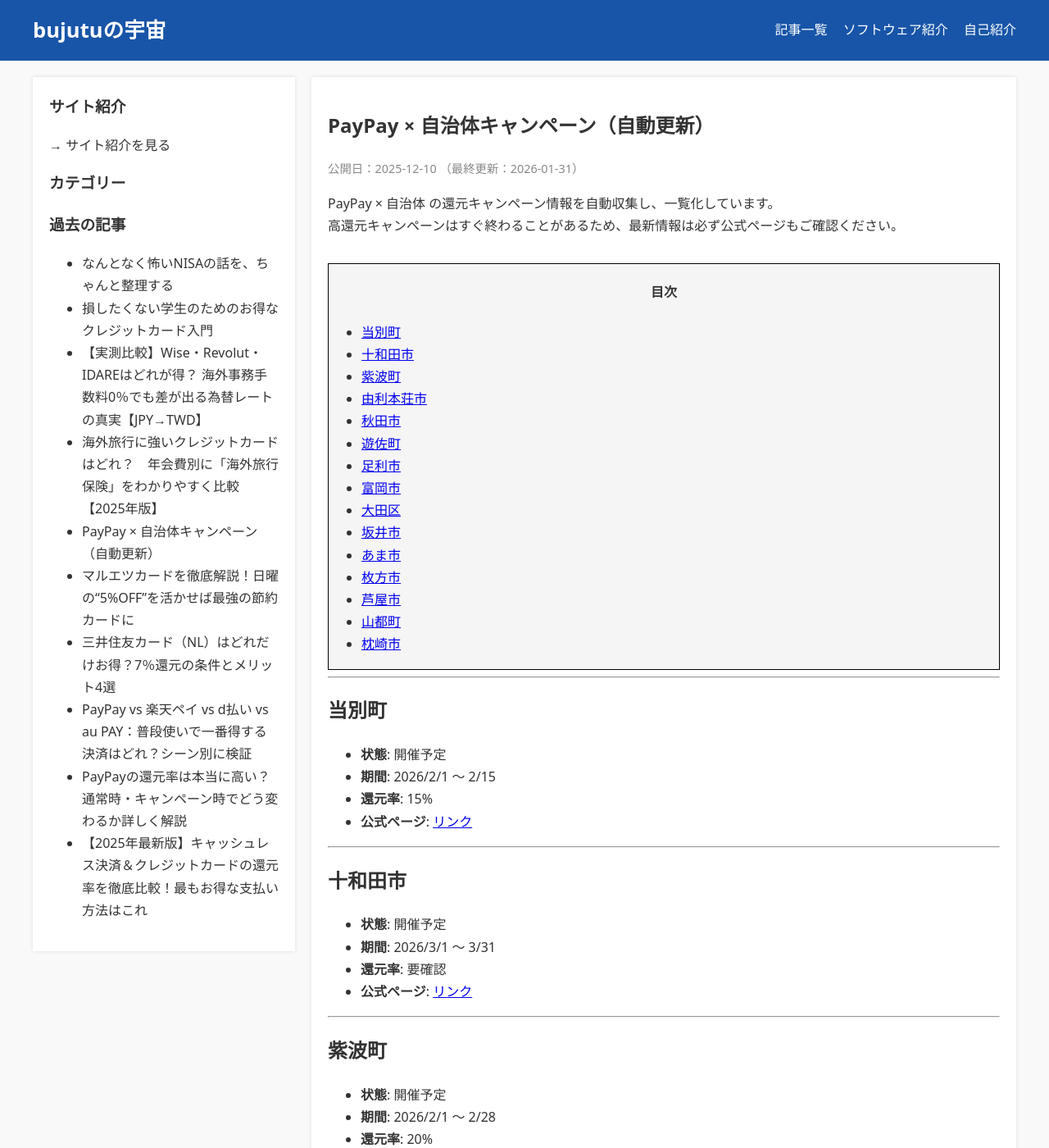
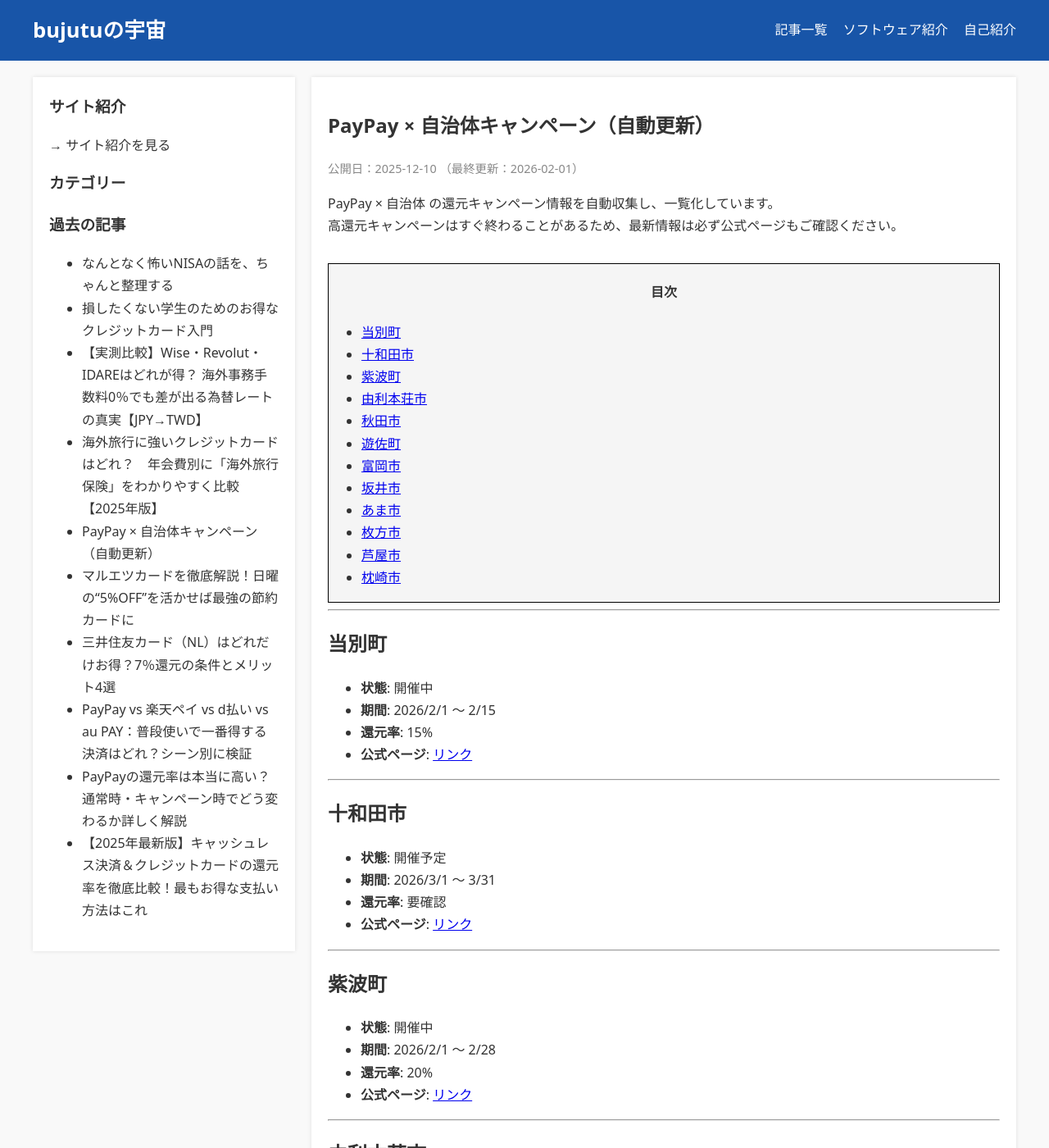
Before and after one commit to bujutu/bujutu.github.io, a Jekyll site: the page built from _posts/2025-12-10-paypay-campaigns.md, in a window 1280 px wide and 1400 px high. Shown: the whole window at 82% size. Built offline with Jekyll 4.4.1, drawn with Linux system fonts in a browser that asks for light colours; some of the changed text lies outside the part shown.

Commit message:
Auto-update PayPay campaigns

```diff
--- a/_posts/2025-12-10-paypay-campaigns.md
+++ b/_posts/2025-12-10-paypay-campaigns.md
@@ -1,7 +1,7 @@
 ---
 title: "PayPay × 自治体キャンペーン（自動更新）"
 layout: post
-last_modified_at: 2026-01-31 09:23:49
+last_modified_at: 2026-02-01 09:27:06
 description: "PayPayと自治体のポイント還元キャンペーン一覧（自動更新）。"
 tags: [paypay, 自治体, キャンペーン, 自動更新]
 ---
@@ -19,7 +19,7 @@ PayPay × 自治体 の還元キャンペーン情報を自動収集し、一覧
 
 ## 当別町
 
-- **状態**: 開催予定
+- **状態**: 開催中
 - **期間**: 2026/2/1 〜 2/15
 - **還元率**: 15%
 - **公式ページ**: [リンク](https://paypay.ne.jp/event/hokkaido-tobetsu-town-20260201/)
@@ -37,7 +37,7 @@ PayPay × 自治体 の還元キャンペーン情報を自動収集し、一覧
 
 ## 紫波町
 
-- **状態**: 開催予定
+- **状態**: 開催中
 - **期間**: 2026/2/1 〜 2/28
 - **還元率**: 20%
 - **公式ページ**: [リンク](https://paypay.ne.jp/event/iwate-shiwa-town-20260201/)
@@ -46,7 +46,7 @@ PayPay × 自治体 の還元キャンペーン情報を自動収集し、一覧
 
 ## 由利本荘市
 
-- **状態**: 開催予定
+- **状態**: 開催中
 - **期間**: 2026/2/1 〜 2/28
 - **還元率**: 20%
 - **公式ページ**: [リンク](https://paypay.ne.jp/event/akita-yurihonjo-city-20260201/)
@@ -71,15 +71,6 @@ PayPay × 自治体 の還元キャンペーン情報を自動収集し、一覧
 
 ---
 
-## 足利市
-
-- **状態**: 開催中
-- **期間**: 2026/1/5 〜 1/31
-- **還元率**: 15%
-- **公式ページ**: [リンク](https://paypay.ne.jp/event/tochigi-ashikaga-city-20260105/)
-
----
-
 ## 富岡市
 
 - **状態**: 開催予定
@@ -89,18 +80,9 @@ PayPay × 自治体 の還元キャンペーン情報を自動収集し、一覧
 
 ---
 
-## 大田区
+## 坂井市
 
 - **状態**: 開催中
-- **期間**: 2026/1/7 〜 1/31
-- **還元率**: 10%
-- **公式ページ**: [リンク](https://paypay.ne.jp/event/tokyo-ota-city-20260107/)
-
----
-
-## 坂井市
-
-- **状態**: 開催予定
 - **期間**: 2026/2/1 〜 2/28
 - **還元率**: 10%
 - **公式ページ**: [リンク](https://paypay.ne.jp/event/fukui-sakai-city-20260201/)
@@ -109,7 +91,7 @@ PayPay × 自治体 の還元キャンペーン情報を自動収集し、一覧
 
 ## あま市
 
-- **状態**: 開催予定
+- **状態**: 開催中
 - **期間**: 2026/2/1 〜 2/28
 - **還元率**: 10%
 - **公式ページ**: [リンク](https://paypay.ne.jp/event/aichi-ama-city-20260201/)
@@ -127,25 +109,16 @@ PayPay × 自治体 の還元キャンペーン情報を自動収集し、一覧
 
 ## 芦屋市
 
-- **状態**: 開催予定
+- **状態**: 開催中
 - **期間**: 2026/2/1 〜 2/28
 - **還元率**: 20%
 - **公式ページ**: [リンク](https://paypay.ne.jp/event/hyogo-ashiya-city-20260201/)
 
 ---
 
-## 山都町
+## 枕崎市
 
 - **状態**: 開催中
-- **期間**: 2026/1/5 〜 1/31
-- **還元率**: 20%
-- **公式ページ**: [リンク](https://paypay.ne.jp/event/kumamoto-yamato-town-20260105/)
-
----
-
-## 枕崎市
-
-- **状態**: 開催予定
 - **期間**: 2026/2/1 〜 2/28
 - **還元率**: 30%
 - **公式ページ**: [リンク](https://paypay.ne.jp/event/kagoshima-makurazaki-city-20260201/)
```
